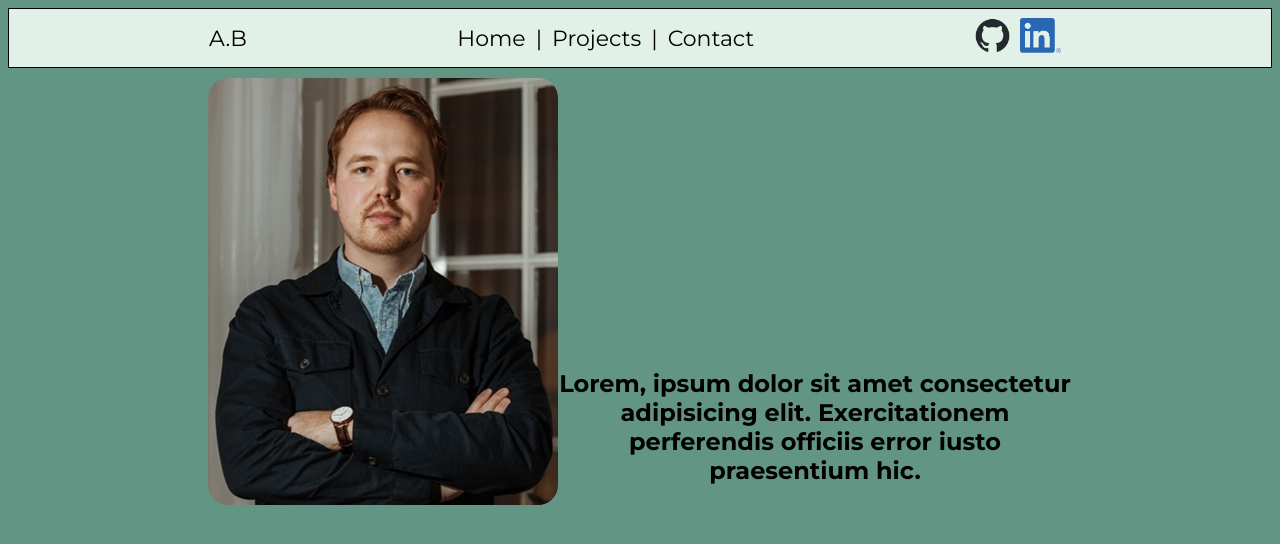
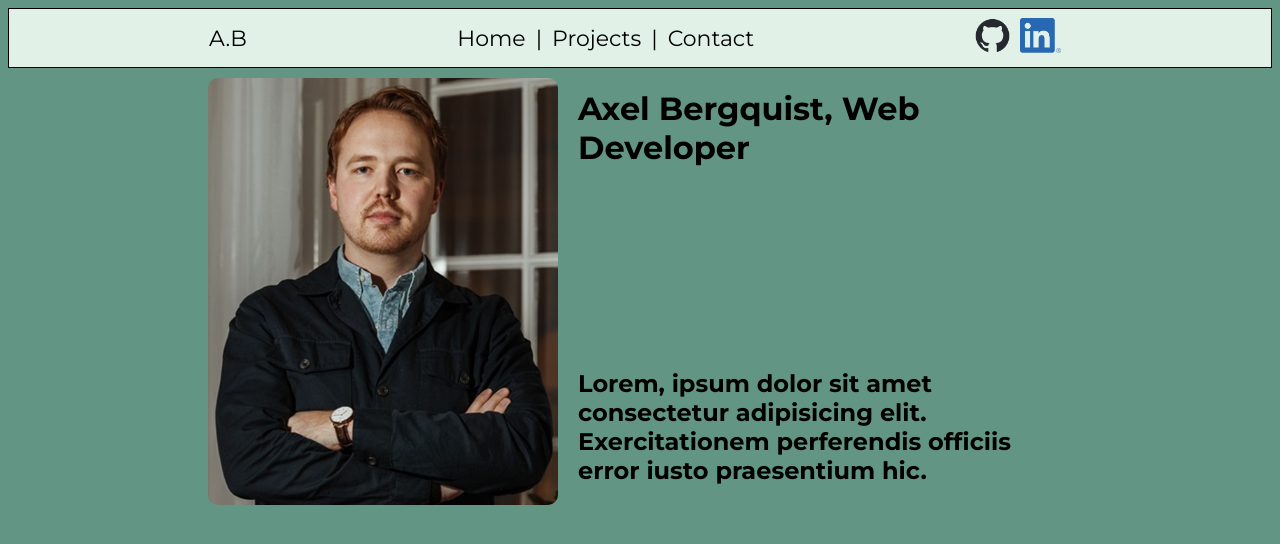
Before and after one commit to axelberk/Portfolio, a React (Vite) app: page / in a window 1280 px wide. Shown: the top 544 px of the page. Built offline with nearby package versions, Linux system fonts and the light colour scheme.

Commit message:
homepage style cont

```diff
--- a/src/App.css
+++ b/src/App.css
@@ -10,12 +10,6 @@
   flex-direction: column;
 }
 
-.pfp {
-  max-width: 350px;
-  align-self: center;
-  margin-top: 10px;
-}
-
 html, body {
   padding: 0;
   background-color: #629584;
--- a/src/Homepage/Homepage.css
+++ b/src/Homepage/Homepage.css
@@ -10,11 +10,17 @@
     flex-direction: row;
 }
 
-.intro-section h2 {
+.intro-text {
     display: flex;
-    align-self: flex-end;
+    flex-direction: column;
+    justify-content: space-between;
+    text-align: left;
+    padding: 0 20px;
 }
 
 .pfp {
-    border-radius: 20px;
-}
+    max-width: 350px;
+    align-self: center;
+    margin-top: 10px;
+    border-radius: 10px;
+  }
--- a/src/Homepage/Homepage.jsx
+++ b/src/Homepage/Homepage.jsx
@@ -5,7 +5,10 @@ const Homepage = () => {
         <div className="Homepage">
             <div className='intro-section'>
                 <img className='pfp' src="me.jpg" alt="" />
-                <h2>Lorem, ipsum dolor sit amet consectetur adipisicing elit. Exercitationem perferendis officiis error iusto praesentium hic.</h2>
+                <div className="intro-text">
+                    <h1>Axel Bergquist, Web Developer</h1>
+                    <h2>Lorem, ipsum dolor sit amet consectetur adipisicing elit. Exercitationem perferendis officiis error iusto praesentium hic.</h2>
+                </div>
             </div>
         </div>
     )
```
